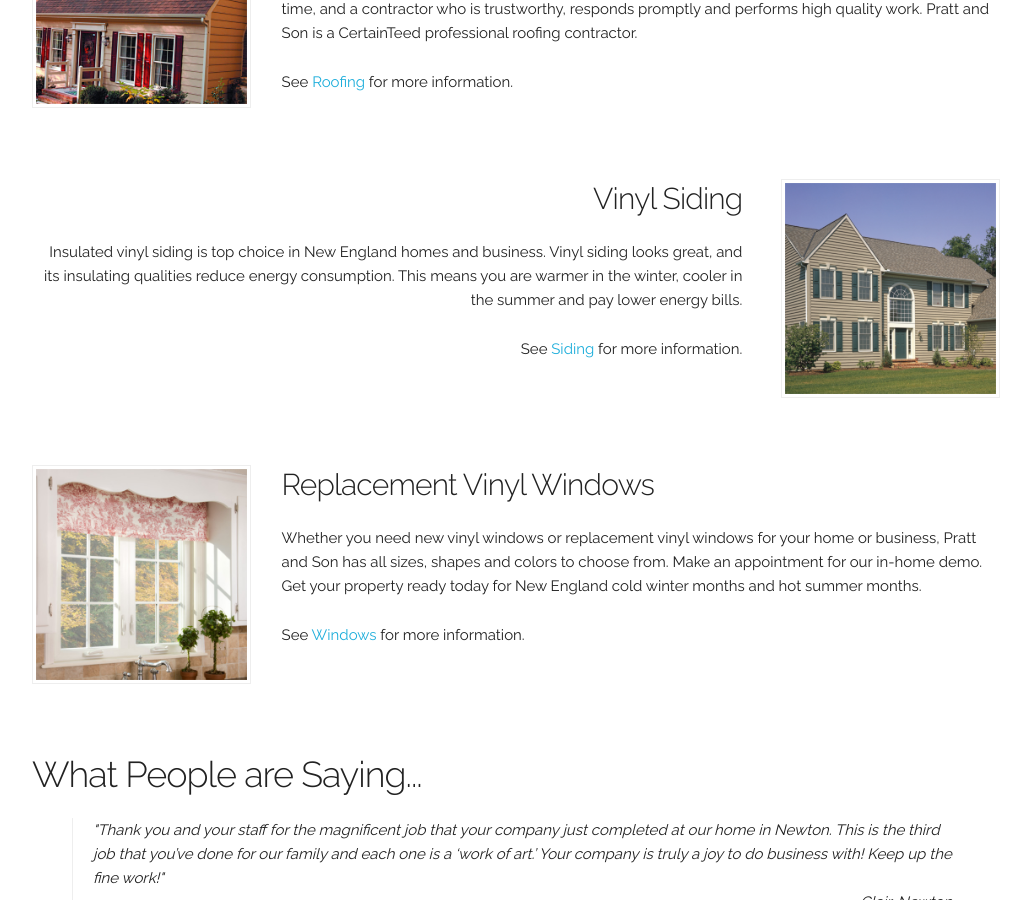
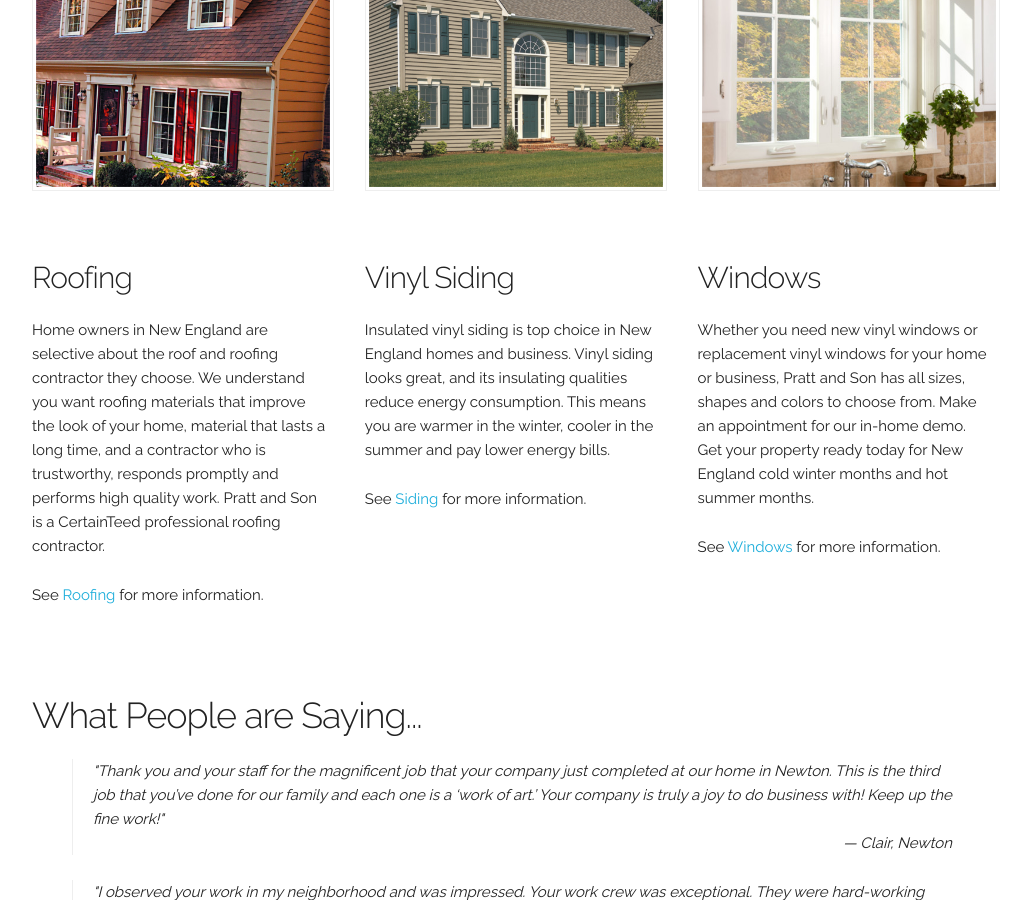
Before and after one commit to edPratt/prattandson, a Jekyll site: the page built from index.html, in a window 1280 px wide and 900 px high, scrolled down 764 px. Shown: the whole window, without its empty margins (128-1159 px from the left). Built offline with Jekyll 4.4.1, drawn with Linux system fonts in a browser that asks for light colours.

Commit message:
Place important elements above the fold to boost conversion

```diff
--- a/index.html
+++ b/index.html
@@ -30,10 +30,19 @@ description: Pratt and Son provides top-quality roofing, siding, window, & gutte
 </div>
 
 <div class="row content-section">
-    <div class="three columns">
+  <div class="four columns">
       <img class="category-image" src="img/home/roofing.jpg" />
   </div>
-    <div class="nine columns">
+  <div class="four columns">
+      <img class="category-image" src="img/home/siding.jpg" />
+  </div>
+  <div class="four columns">
+      <img class="category-image" src="img/home/windows.jpg" />
+  </div>
+</div>
+
+<div class="row content-section">
+  <div class="four columns">
       <h4 class="category-title">Roofing</h4>
       <p>
           Home owners in New England are selective about the roof and roofing
@@ -47,13 +56,7 @@ description: Pratt and Son provides top-quality roofing, siding, window, & gutte
           See <a href="/roofing">Roofing</a> for more information.
       </p>
   </div>
-</div>
-
-<div class="row content-section show-for-small">
-    <div class="three columns">
-        <img class="category-image" src="img/home/siding.jpg" />
-    </div>
-    <div class="nine columns">
+  <div class="four columns">
       <h4 class="category-title">Vinyl Siding</h4>
       <p>
           Insulated vinyl siding is top choice in New England homes and
@@ -65,32 +68,8 @@ description: Pratt and Son provides top-quality roofing, siding, window, & gutte
           See <a href="/siding">Siding</a> for more information.
       </p>
   </div>
-</div>
-
-<div class="row content-section hide-for-small">
-    <div class="nine columns text-right">
-        <h4 class="category-title">Vinyl Siding</h4>
-        <p>
-            Insulated vinyl siding is top choice in New England homes and
-            business. Vinyl siding looks great, and its insulating qualities
-            reduce energy consumption. This means you are warmer in the
-            winter, cooler in the summer and pay lower energy bills.
-        </p>
-        <p>
-            See <a href="/siding">Siding</a> for more information.
-        </p>
-    </div>
-    <div class="three columns">
-        <img class="category-image" src="img/home/siding.jpg" />
-    </div>
-</div>
-
-<div class="row content-section">
-    <div class="three columns">
-        <img class="category-image" src="img/home/windows.jpg" />
-    </div>
-    <div class="nine columns">
-        <h4 class="category-title">Replacement Vinyl Windows</h4>
+  <div class="four columns">
+      <h4 class="category-title">Windows</h4>
       <p>
           Whether you need new vinyl windows or replacement vinyl windows
           for your home or business, Pratt and Son has all sizes, shapes
@@ -103,6 +82,7 @@ description: Pratt and Son provides top-quality roofing, siding, window, & gutte
       </p>
   </div>
 </div>
+
 
 <div class="content-section">
     <h3>
```
Lines whose indentation alone changed are shown as unchanged.
